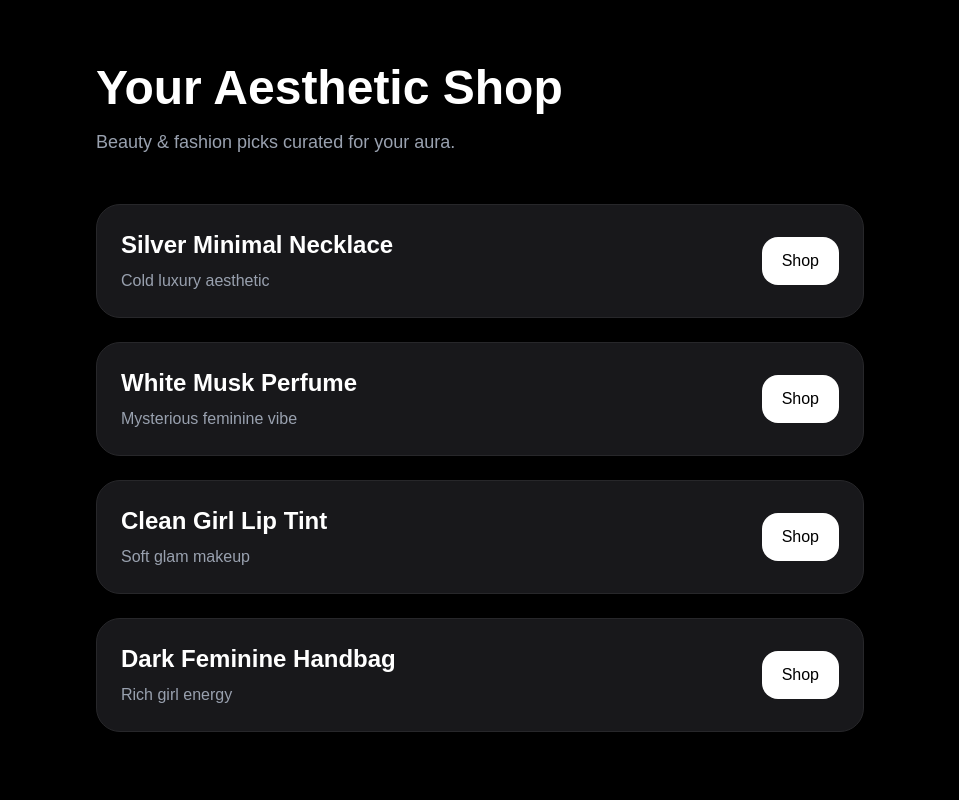
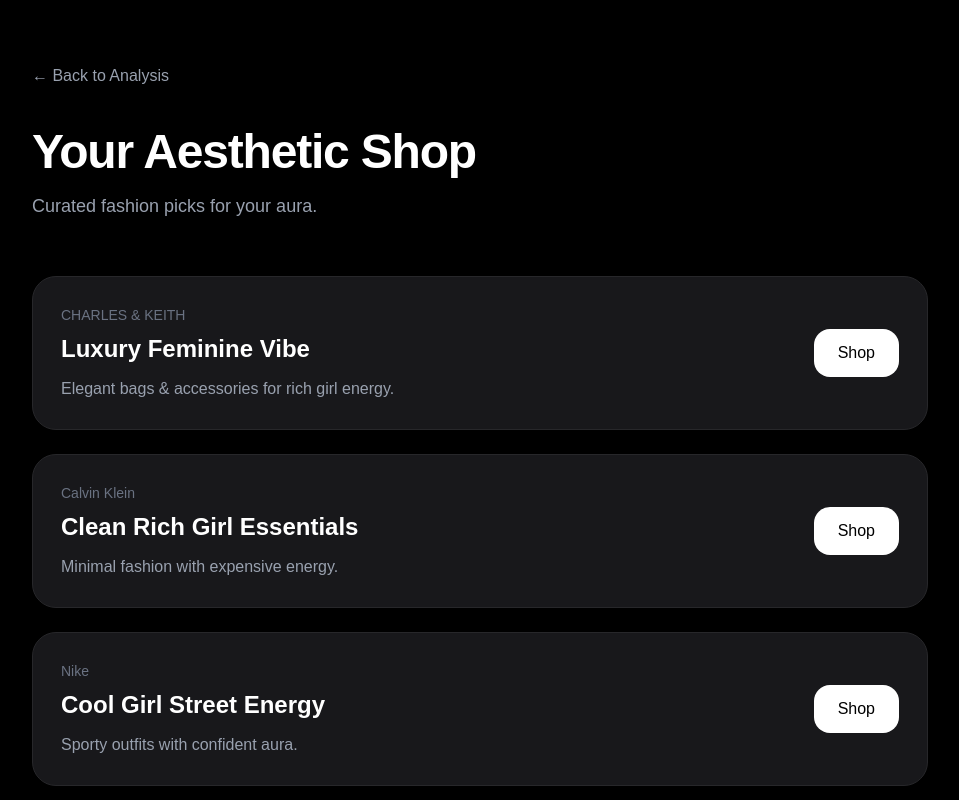
Before and after one commit to newyuzen/luxify, a Next.js app: page /shop in a window 1280 px wide. Shown: the top 800 px of the page, without its empty margins (160-1119 px from the left). Built offline with nearby package versions, Linux system fonts and the light colour scheme.

Commit message:
new aesthetic shop

```diff
--- a/app/shop/page.tsx
+++ b/app/shop/page.tsx
@@ -2,100 +2,141 @@
   return (
     <main className="min-h-screen bg-black text-white px-6 py-16">
 
-      <div className="max-w-3xl mx-auto">
+      <div className="max-w-4xl mx-auto">
 
-        <h1 className="text-5xl font-bold mb-4">
+        {/* Back Button */}
+
+        <a
+          href="/"
+          className="inline-block mb-10 text-gray-400 hover:text-white transition"
+        >
+          ← Back to Analysis
+        </a>
+
+        {/* Title */}
+
+        <h1 className="text-5xl font-bold tracking-tight mb-4">
           Your Aesthetic Shop
         </h1>
 
-        <p className="text-gray-400 mb-12 text-lg">
-          Beauty & fashion picks curated for your aura.
+        <p className="text-gray-400 text-lg mb-14">
+          Curated fashion picks for your aura.
         </p>
+
+        {/* Products */}
 
         <div className="space-y-6">
 
-          <div className="bg-zinc-900 border border-zinc-800 rounded-3xl p-6 flex items-center justify-between">
+          {/* CHARLES & KEITH */}
+
+          <div className="bg-zinc-900 border border-zinc-800 rounded-3xl p-7 flex items-center justify-between hover:border-zinc-600 transition">
 
             <div>
+              <p className="text-sm text-gray-500 mb-2">
+                CHARLES & KEITH
+              </p>
+
               <h2 className="text-2xl font-semibold">
-                Silver Minimal Necklace
+                Luxury Feminine Vibe
               </h2>
 
-              <p className="text-gray-400 mt-2">
-                Cold luxury aesthetic
+              <p className="text-gray-400 mt-3">
+                Elegant bags & accessories for rich girl energy.
               </p>
             </div>
 
             <a
-              href="https://linkgo.one/s/4zhvT"
+              href="你的 CHARLES & KEITH 聯盟網址"
               target="_blank"
-              className="bg-white text-black px-5 py-3 rounded-2xl font-medium hover:scale-105 transition"
+              rel="noopener noreferrer"
+              className="bg-white text-black px-6 py-3 rounded-2xl font-medium hover:scale-105 transition"
             >
               Shop
             </a>
 
           </div>
 
-          <div className="bg-zinc-900 border border-zinc-800 rounded-3xl p-6 flex items-center justify-between">
+          {/* Calvin Klein */}
+
+          <div className="bg-zinc-900 border border-zinc-800 rounded-3xl p-7 flex items-center justify-between hover:border-zinc-600 transition">
 
             <div>
+              <p className="text-sm text-gray-500 mb-2">
+                Calvin Klein
+              </p>
+
               <h2 className="text-2xl font-semibold">
-                White Musk Perfume
+                Clean Rich Girl Essentials
               </h2>
 
-              <p className="text-gray-400 mt-2">
-                Mysterious feminine vibe
+              <p className="text-gray-400 mt-3">
+                Minimal fashion with expensive energy.
               </p>
             </div>
 
             <a
-              href="https://linkgo.one/s/iO5h1"
+              href="你的 Calvin Klein 聯盟網址"
               target="_blank"
-              className="bg-white text-black px-5 py-3 rounded-2xl font-medium hover:scale-105 transition"
+              rel="noopener noreferrer"
+              className="bg-white text-black px-6 py-3 rounded-2xl font-medium hover:scale-105 transition"
             >
               Shop
             </a>
 
           </div>
 
-          <div className="bg-zinc-900 border border-zinc-800 rounded-3xl p-6 flex items-center justify-between">
+          {/* Nike */}
+
+          <div className="bg-zinc-900 border border-zinc-800 rounded-3xl p-7 flex items-center justify-between hover:border-zinc-600 transition">
 
             <div>
+              <p className="text-sm text-gray-500 mb-2">
+                Nike
+              </p>
+
               <h2 className="text-2xl font-semibold">
-                Clean Girl Lip Tint
+                Cool Girl Street Energy
               </h2>
 
-              <p className="text-gray-400 mt-2">
-                Soft glam makeup
+              <p className="text-gray-400 mt-3">
+                Sporty outfits with confident aura.
               </p>
             </div>
 
             <a
-              href="https://afflink.one/s/f0yrJ"
+              href="你的 Nike 聯盟網址"
               target="_blank"
-              className="bg-white text-black px-5 py-3 rounded-2xl font-medium hover:scale-105 transition"
+              rel="noopener noreferrer"
+              className="bg-white text-black px-6 py-3 rounded-2xl font-medium hover:scale-105 transition"
             >
               Shop
             </a>
 
           </div>
 
-          <div className="bg-zinc-900 border border-zinc-800 rounded-3xl p-6 flex items-center justify-between">
+          {/* FILA */}
+
+          <div className="bg-zinc-900 border border-zinc-800 rounded-3xl p-7 flex items-center justify-between hover:border-zinc-600 transition">
 
             <div>
+              <p className="text-sm text-gray-500 mb-2">
+                FILA
+              </p>
+
               <h2 className="text-2xl font-semibold">
-                Dark Feminine Handbag
+                Korean Casual Aesthetic
               </h2>
 
-              <p className="text-gray-400 mt-2">
-                Rich girl energy
+              <p className="text-gray-400 mt-3">
+                Soft sporty looks inspired by Korean fashion.
               </p>
             </div>
 
             <a
-              href="https://onelink.one/s/WPX5s"
+              href="你的 FILA 聯盟網址"
               target="_blank"
-              className="bg-white text-black px-5 py-3 rounded-2xl font-medium hover:scale-105 transition"
+              rel="noopener noreferrer"
+              className="bg-white text-black px-6 py-3 rounded-2xl font-medium hover:scale-105 transition"
             >
               Shop
             </a>
```
